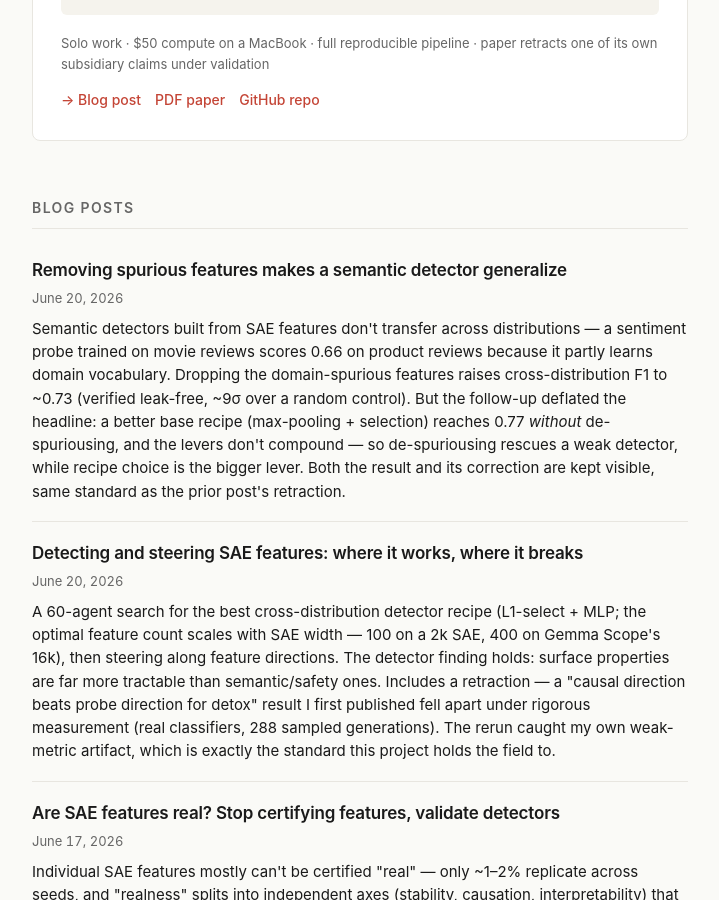
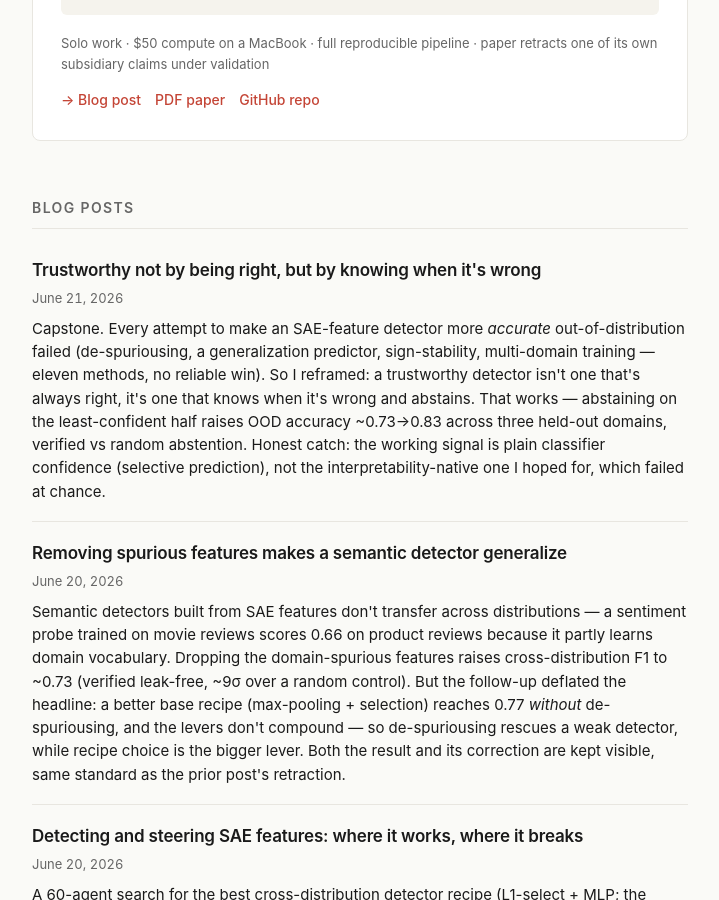
Before and after one commit to OE-GOD/OE-GOD.github.io, a Jekyll site: the page built from index.html, in a window 1280 px wide and 900 px high, scrolled down 1246 px. Shown: the whole window, without its empty margins (280-999 px from the left). Built offline with Jekyll 4.4.1, drawn with Linux system fonts in a browser that asks for light colours.

Commit message:
Add capstone: trustworthy-by-abstention (the resolution of the arc)
Accuracy OOD is hard (11 methods, no reliable win), but trustworthiness OOD is
achievable: abstaining on the least-confident 50% raises OOD accuracy ~0.73->0.83
across 3 held-out domains (amazon/yelp/imdb), verified vs random abstention.
Honest catch: works via plain classifier confidence (selective prediction), not
the interpretability-native novelty signal (failed at chance, AUROC 0.51).
Capstone of the four-post arc; listed on homepage.

Co-Authored-By: Claude Opus 4.8 (1M context) <noreply@anthropic.com>

```diff
--- a/index.html
+++ b/index.html
@@ -64,6 +64,12 @@ layout: home
 
   <ul class="post-list">
     <li class="post-item">
+      <a class="post-link" href="/2026/06/21/trustworthy-by-abstention/">Trustworthy not by being right, but by knowing when it's wrong</a>
+      <span class="post-date">June 21, 2026</span>
+      <p class="post-excerpt">Capstone. Every attempt to make an SAE-feature detector more <em>accurate</em> out-of-distribution failed (de-spuriousing, a generalization predictor, sign-stability, multi-domain training — eleven methods, no reliable win). So I reframed: a trustworthy detector isn't one that's always right, it's one that knows when it's wrong and abstains. That works — abstaining on the least-confident half raises OOD accuracy ~0.73→0.83 across three held-out domains, verified vs random abstention. Honest catch: the working signal is plain classifier confidence (selective prediction), not the interpretability-native one I hoped for, which failed at chance.</p>
+    </li>
+
+    <li class="post-item">
       <a class="post-link" href="/2026/06/20/despurious-cross-distribution/">Removing spurious features makes a semantic detector generalize</a>
       <span class="post-date">June 20, 2026</span>
       <p class="post-excerpt">Semantic detectors built from SAE features don't transfer across distributions — a sentiment probe trained on movie reviews scores 0.66 on product reviews because it partly learns domain vocabulary. Dropping the domain-spurious features raises cross-distribution F1 to ~0.73 (verified leak-free, ~9σ over a random control). But the follow-up deflated the headline: a better base recipe (max-pooling + selection) reaches 0.77 <em>without</em> de-spuriousing, and the levers don't compound — so de-spuriousing rescues a weak detector, while recipe choice is the bigger lever. Both the result and its correction are kept visible, same standard as the prior post's retraction.</p>
```
Also changed, not shown: _posts/2026-06-21-trustworthy-by-abstention.md (added, +65 -0 lines).
